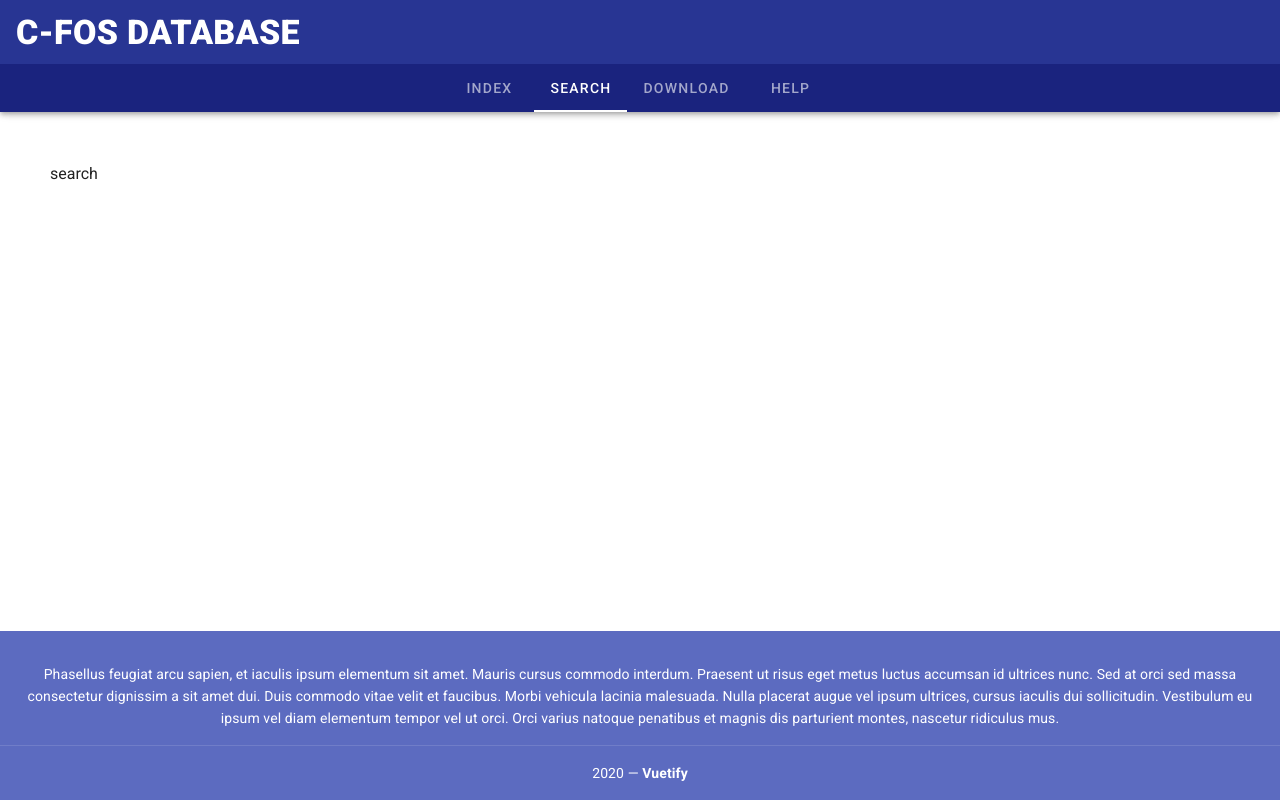
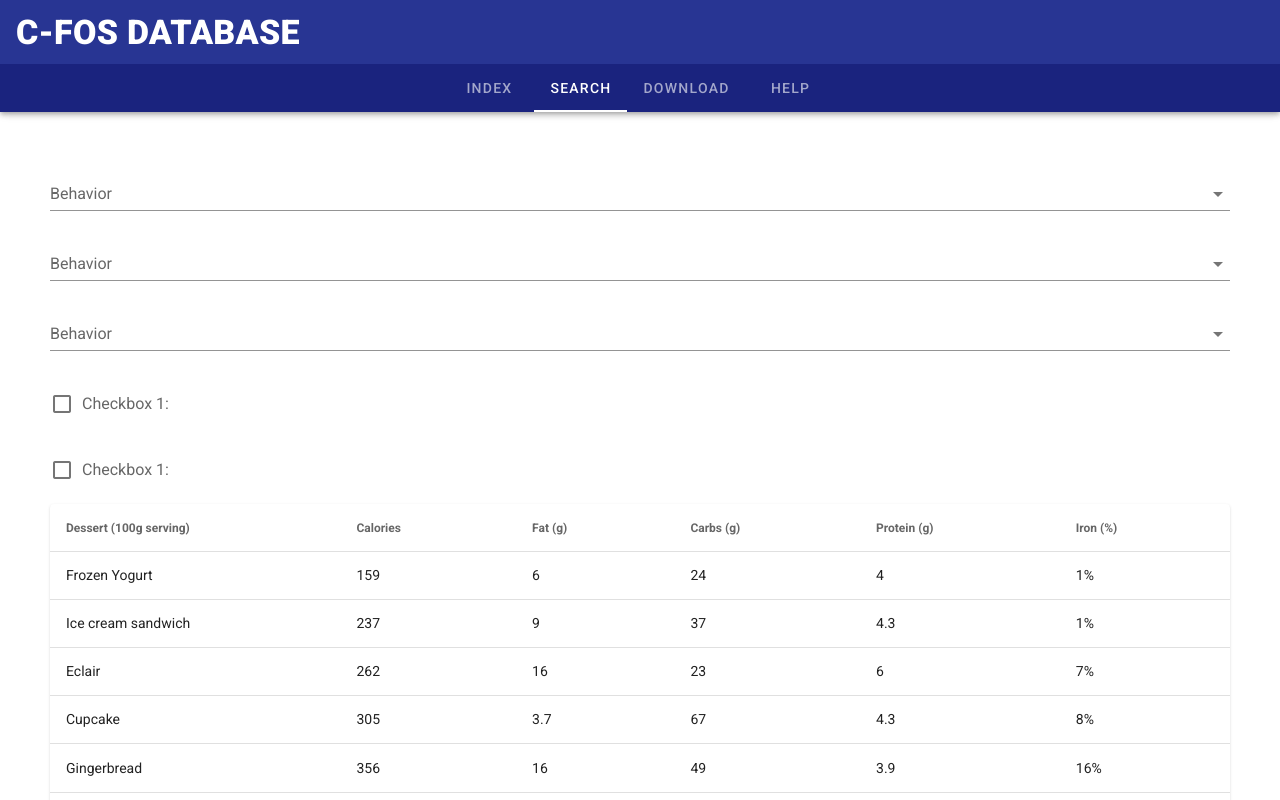
Before and after one commit to wenjie1991/cfosdb, a Vue app in the folder frontend/: page /search in a window 1280 px wide. Shown: the top 800 px of the page. Built offline with nearby package versions, Linux system fonts and the light colour scheme.

Commit message:
feat: add search form

```diff
--- a/frontend/src/pages/help.vue
+++ b/frontend/src/pages/help.vue
@@ -1,8 +1,13 @@
 <template>
     <div>
-        <div>instruction</div>
-        <div>Brain Area Annotation</div>
-        <div class="d-flex align-start">
+        <p class="display-3 font-weight-black">Brain Area Annotation</p>
+        <v-data-table
+            :headers="headers"
+            :items="desserts"
+            :items-per-page="5"
+            class="elevation-1"
+        ></v-data-table>
+        <div class="d-flex align-start mt-8">
             <v-img :src="require('../assets/placeholder.png')" class="my-3" height="300" contain/>
             <v-list-item two-line>
                 <v-list-item-content>
@@ -52,9 +57,107 @@
 </template>
 
 <script>
-export default {
-    name: 'help'
-}
+    export default {
+      data () {
+        return {
+          headers: [
+            {
+              text: 'Dessert (100g serving)',
+              align: 'start',
+              sortable: false,
+              value: 'name',
+            },
+            { text: 'Calories', value: 'calories' },
+            { text: 'Fat (g)', value: 'fat' },
+            { text: 'Carbs (g)', value: 'carbs' },
+            { text: 'Protein (g)', value: 'protein' },
+            { text: 'Iron (%)', value: 'iron' },
+          ],
+          desserts: [
+            {
+              name: 'Frozen Yogurt',
+              calories: 159,
+              fat: 6.0,
+              carbs: 24,
+              protein: 4.0,
+              iron: '1%',
+            },
+            {
+              name: 'Ice cream sandwich',
+              calories: 237,
+              fat: 9.0,
+              carbs: 37,
+              protein: 4.3,
+              iron: '1%',
+            },
+            {
+              name: 'Eclair',
+              calories: 262,
+              fat: 16.0,
+              carbs: 23,
+              protein: 6.0,
+              iron: '7%',
+            },
+            {
+              name: 'Cupcake',
+              calories: 305,
+              fat: 3.7,
+              carbs: 67,
+              protein: 4.3,
+              iron: '8%',
+            },
+            {
+              name: 'Gingerbread',
+              calories: 356,
+              fat: 16.0,
+              carbs: 49,
+              protein: 3.9,
+              iron: '16%',
+            },
+            {
+              name: 'Jelly bean',
+              calories: 375,
+              fat: 0.0,
+              carbs: 94,
+              protein: 0.0,
+              iron: '0%',
+            },
+            {
+              name: 'Lollipop',
+              calories: 392,
+              fat: 0.2,
+              carbs: 98,
+              protein: 0,
+              iron: '2%',
+            },
+            {
+              name: 'Honeycomb',
+              calories: 408,
+              fat: 3.2,
+              carbs: 87,
+              protein: 6.5,
+              iron: '45%',
+            },
+            {
+              name: 'Donut',
+              calories: 452,
+              fat: 25.0,
+              carbs: 51,
+              protein: 4.9,
+              iron: '22%',
+            },
+            {
+              name: 'KitKat',
+              calories: 518,
+              fat: 26.0,
+              carbs: 65,
+              protein: 7,
+              iron: '6%',
+            },
+          ],
+        }
+      },
+    }
 </script>
 
 <style lang="scss" scoped>
--- a/frontend/src/pages/search.vue
+++ b/frontend/src/pages/search.vue
@@ -1,12 +1,138 @@
 <template>
     <div>
-        <div>search</div>
+        <div>
+            <v-select v-model="selectedFruits" :items="brainAreaData" label="Behavior" multiple>
+
+            </v-select>
+            <v-select v-model="selectedFruits" :items="brainAreaData" label="Behavior" multiple>
+
+            </v-select>
+            <v-select v-model="selectedFruits" :items="brainAreaData" label="Behavior" multiple>
+
+            </v-select>
+            <v-checkbox
+                v-model="checkbox"
+                :label="`Checkbox 1: ${checkbox.toString()}`"
+            ></v-checkbox>
+            <v-checkbox
+                v-model="checkbox"
+                :label="`Checkbox 1: ${checkbox.toString()}`"
+            ></v-checkbox>
+        </div>
+        <v-data-table
+            :headers="headers"
+            :items="desserts"
+            :items-per-page="5"
+            class="elevation-1"
+        ></v-data-table>
     </div>
 </template>
 
 <script>
 export default {
-    name: 'search'
+    name: 'search',
+    data () {
+        return {
+            selectedFruits: '',
+            brainAreaData: [],
+            checkbox: '',
+          headers: [
+            {
+              text: 'Dessert (100g serving)',
+              align: 'start',
+              sortable: false,
+              value: 'name',
+            },
+            { text: 'Calories', value: 'calories' },
+            { text: 'Fat (g)', value: 'fat' },
+            { text: 'Carbs (g)', value: 'carbs' },
+            { text: 'Protein (g)', value: 'protein' },
+            { text: 'Iron (%)', value: 'iron' },
+          ],
+          desserts: [
+            {
+              name: 'Frozen Yogurt',
+              calories: 159,
+              fat: 6.0,
+              carbs: 24,
+              protein: 4.0,
+              iron: '1%',
+            },
+            {
+              name: 'Ice cream sandwich',
+              calories: 237,
+              fat: 9.0,
+              carbs: 37,
+              protein: 4.3,
+              iron: '1%',
+            },
+            {
+              name: 'Eclair',
+              calories: 262,
+              fat: 16.0,
+              carbs: 23,
+              protein: 6.0,
+              iron: '7%',
+            },
+            {
+              name: 'Cupcake',
+              calories: 305,
+              fat: 3.7,
+              carbs: 67,
+              protein: 4.3,
+              iron: '8%',
+            },
+            {
+              name: 'Gingerbread',
+              calories: 356,
+              fat: 16.0,
+              carbs: 49,
+              protein: 3.9,
+              iron: '16%',
+            },
+            {
+              name: 'Jelly bean',
+              calories: 375,
+              fat: 0.0,
+              carbs: 94,
+              protein: 0.0,
+              iron: '0%',
+            },
+            {
+              name: 'Lollipop',
+              calories: 392,
+              fat: 0.2,
+              carbs: 98,
+              protein: 0,
+              iron: '2%',
+            },
+            {
+              name: 'Honeycomb',
+              calories: 408,
+              fat: 3.2,
+              carbs: 87,
+              protein: 6.5,
+              iron: '45%',
+            },
+            {
+              name: 'Donut',
+              calories: 452,
+              fat: 25.0,
+              carbs: 51,
+              protein: 4.9,
+              iron: '22%',
+            },
+            {
+              name: 'KitKat',
+              calories: 518,
+              fat: 26.0,
+              carbs: 65,
+              protein: 7,
+              iron: '6%',
+            },
+          ],
+        }
+    }
 }
 </script>
 
```
